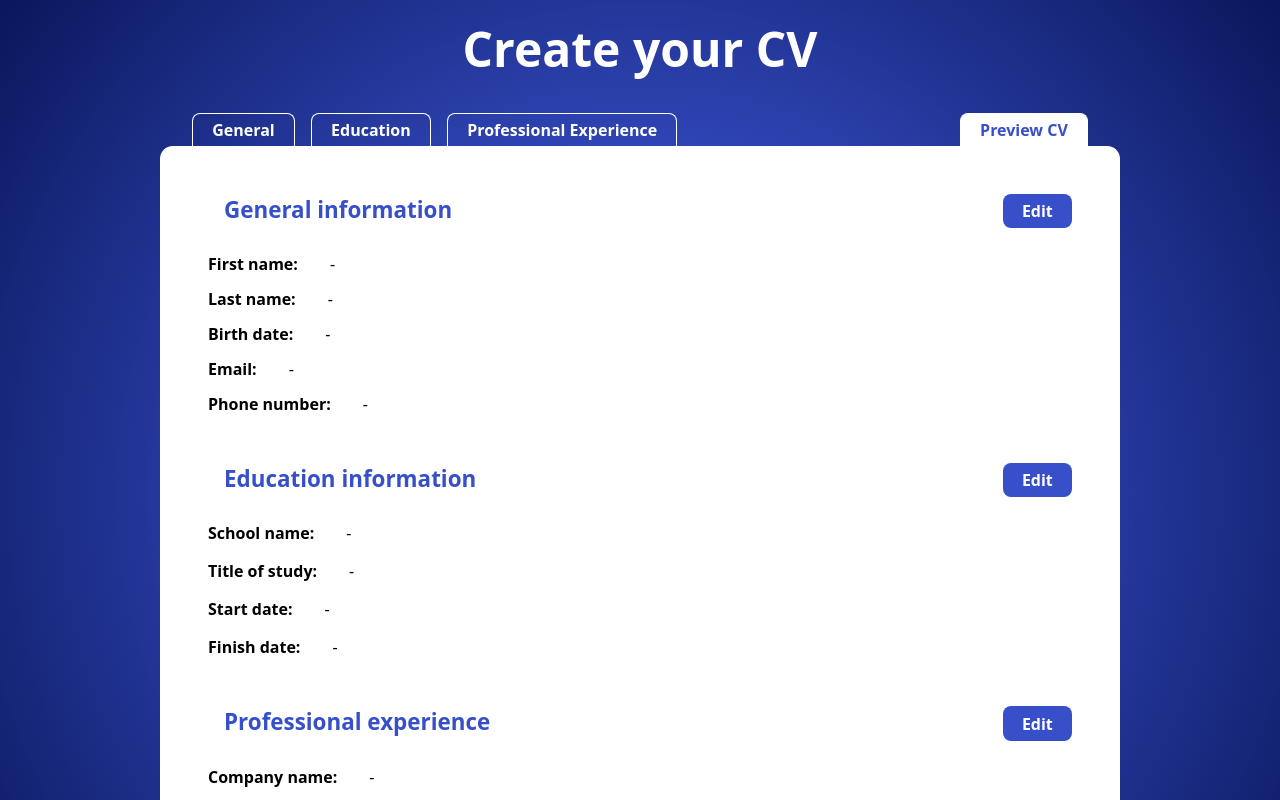
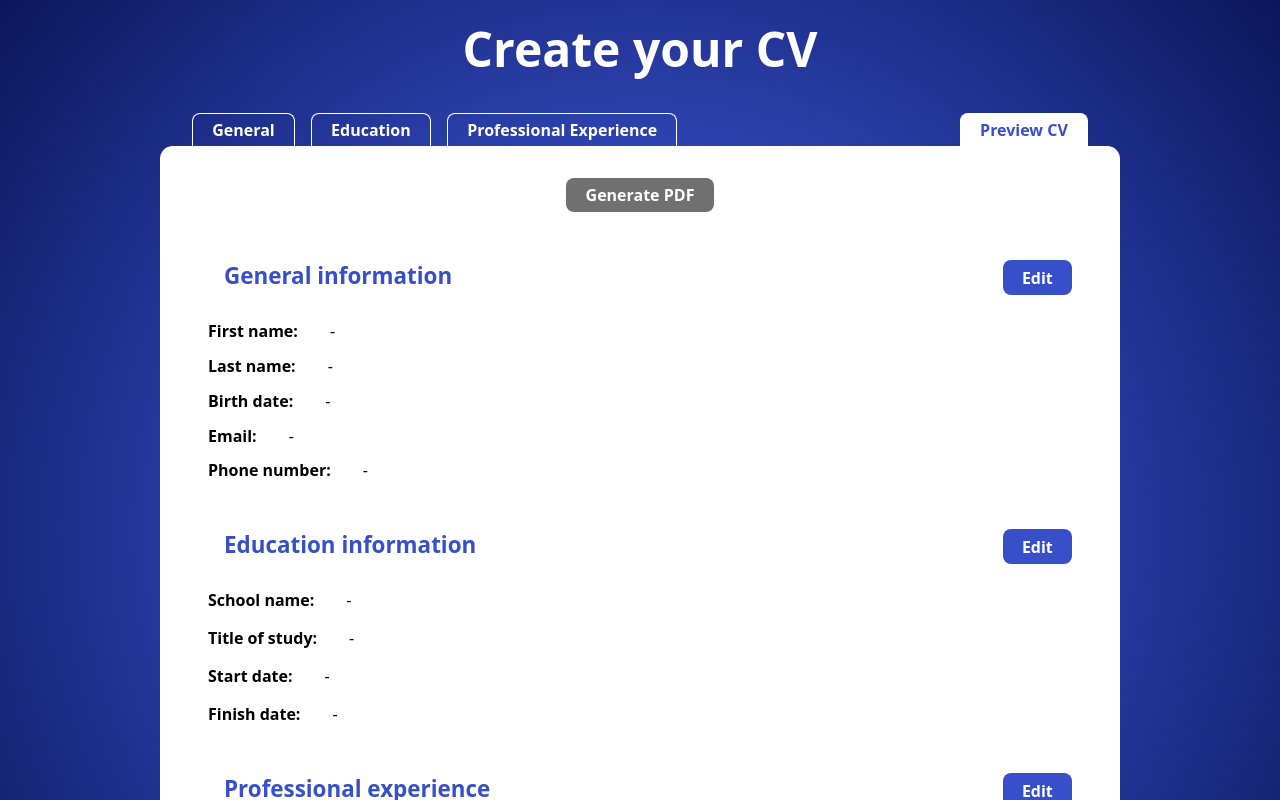
Before and after one commit to 99vik/CV-application, a React (Vite) app: page / in a window 1280 px wide. Both pictures are taken after a click on the button "Preview CV". Shown: the top 800 px of the page. Built offline with nearby package versions, Linux system fonts and the light colour scheme.

Commit message:
Style polishing, added PDF button

```diff
--- a/src/components/PreviewCv.jsx
+++ b/src/components/PreviewCv.jsx
@@ -132,6 +132,13 @@ export default function PreviewCv({ data, changeDisplayFunction }) {
 
   return (
     <div className="cv-preview">
+      <button
+        onClick={() => {
+          alert('Not working');
+        }}
+      >
+        Generate PDF
+      </button>
       {generateGeneralInfo(data.general, changeDisplayFunction)}
       {generateEducationInfo(data.education, changeDisplayFunction)}
       {generateExperienceInfo(data.experience, changeDisplayFunction)}
--- a/src/styles/style.css
+++ b/src/styles/style.css
@@ -229,3 +229,20 @@ form > button:hover {
     background-color: rgb(41, 31, 93);
     cursor: pointer;
 }
+
+.cv-preview > button {
+    font-size: 1rem;
+    font-weight: bold;
+    color: white;
+    border-radius: 0.5rem;
+    background-color: rgb(112, 112, 112);
+    align-self: center;
+    padding: 0.4rem 1.2rem;
+    border: none;
+    width: fit-content;
+}
+
+.cv-preview > button:hover {
+    background-color: rgb(79, 79, 79);
+    cursor: pointer;
+}
```
